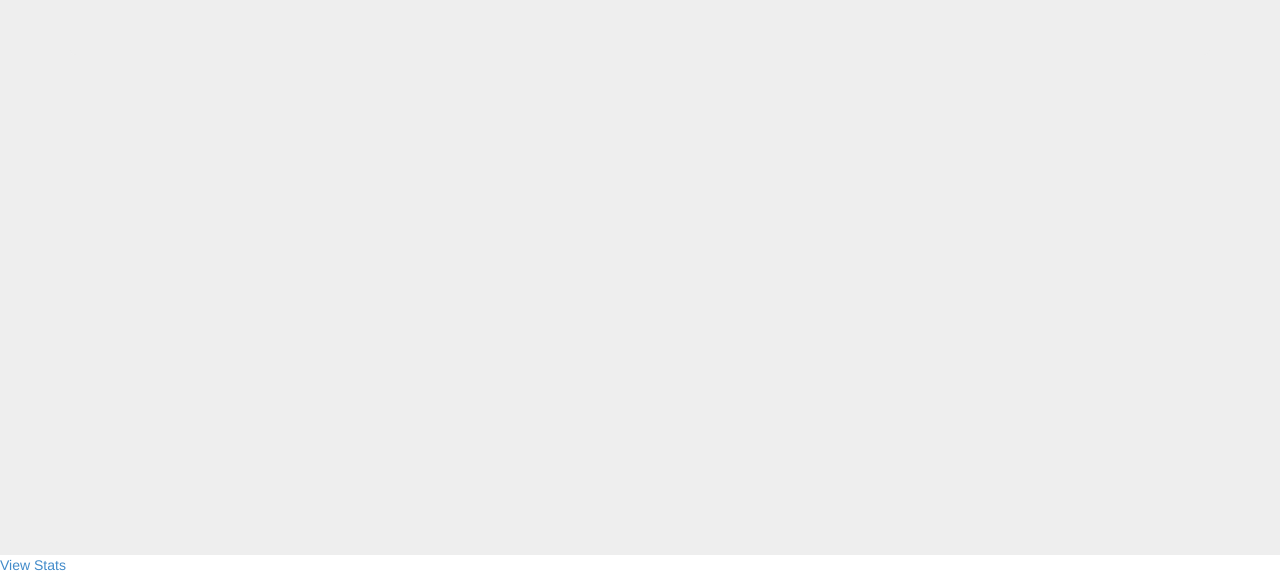
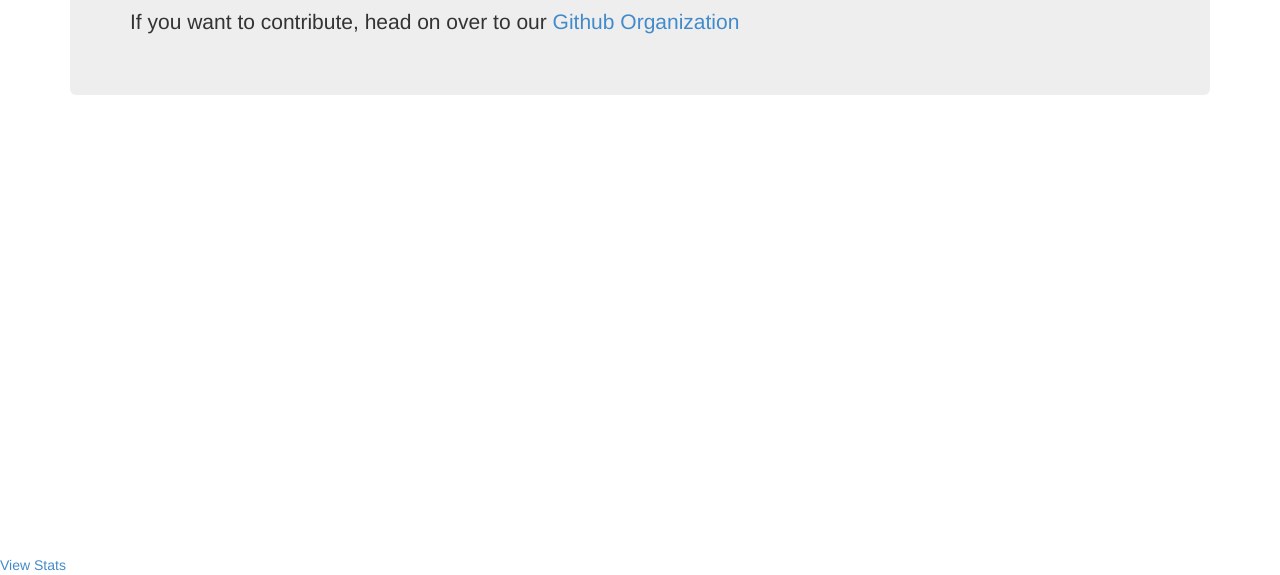
Before and after one commit to eddiew/Treevation.github.io, a plain HTML site: page index.html in a window 1280 px wide. Shown: the part 245-820 px from the top of the page. Drawn offline with nearby package versions, Linux system fonts and the light colour scheme.

Commit message:
Changes background color so jumbotron stands out

```diff
--- a/index.html
+++ b/index.html
@@ -43,6 +43,7 @@
       <div class="jumbotron">
         <h1>Go Stanford!</h1>
         <p>This is a website built by Stanford students, for Stanford students. It is still a work in progress.</p>
+        <p>If you want to contribute, head on over to our <a href="https://github.com/Treevation">Github Organization</a></p>
       </div>
 		</div>
 	</div>
--- a/static/css/main.css
+++ b/static/css/main.css
@@ -5,7 +5,7 @@ html, body {
 
 /* Wrapper for page content to push down footer */
 #wrap {
-  background-color: #eee;
+  background-color: #fff;
   min-height: 100%;
   height: auto;
   /* Negative indent footer by its height */
```
